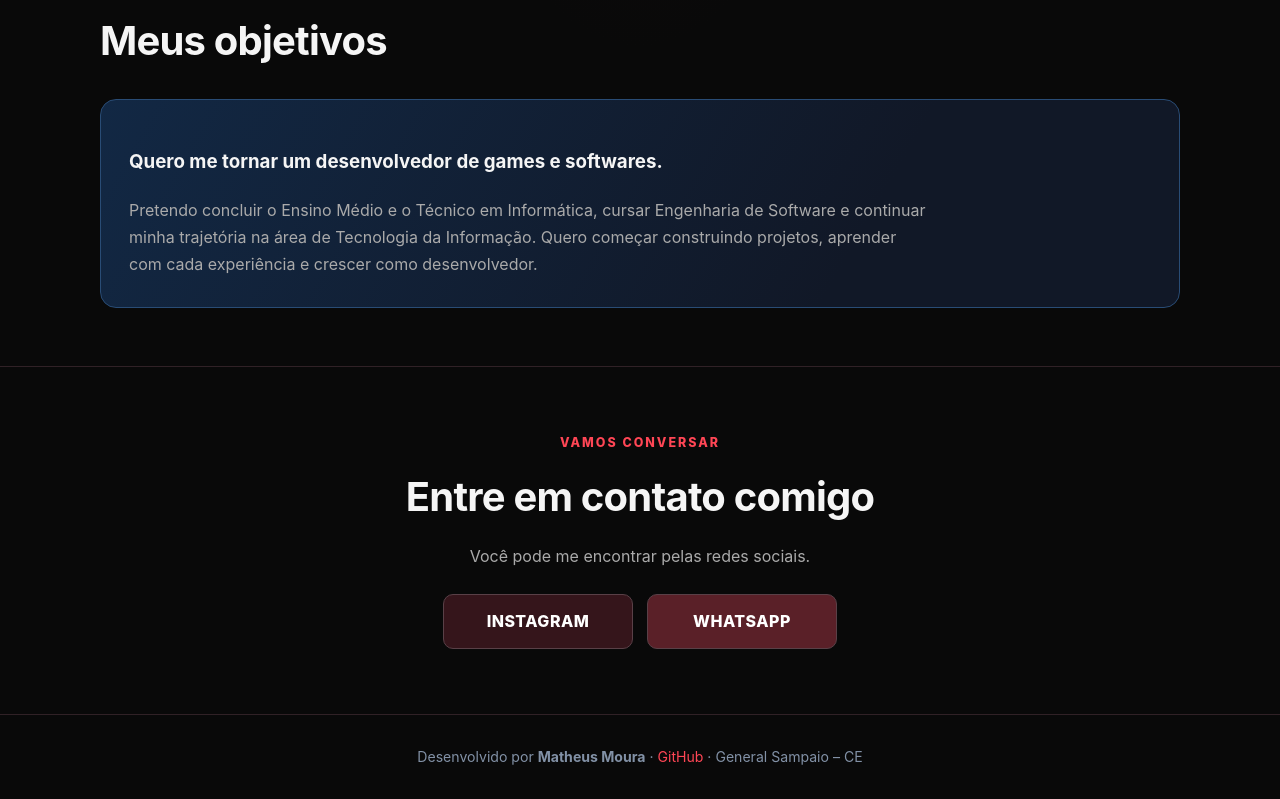
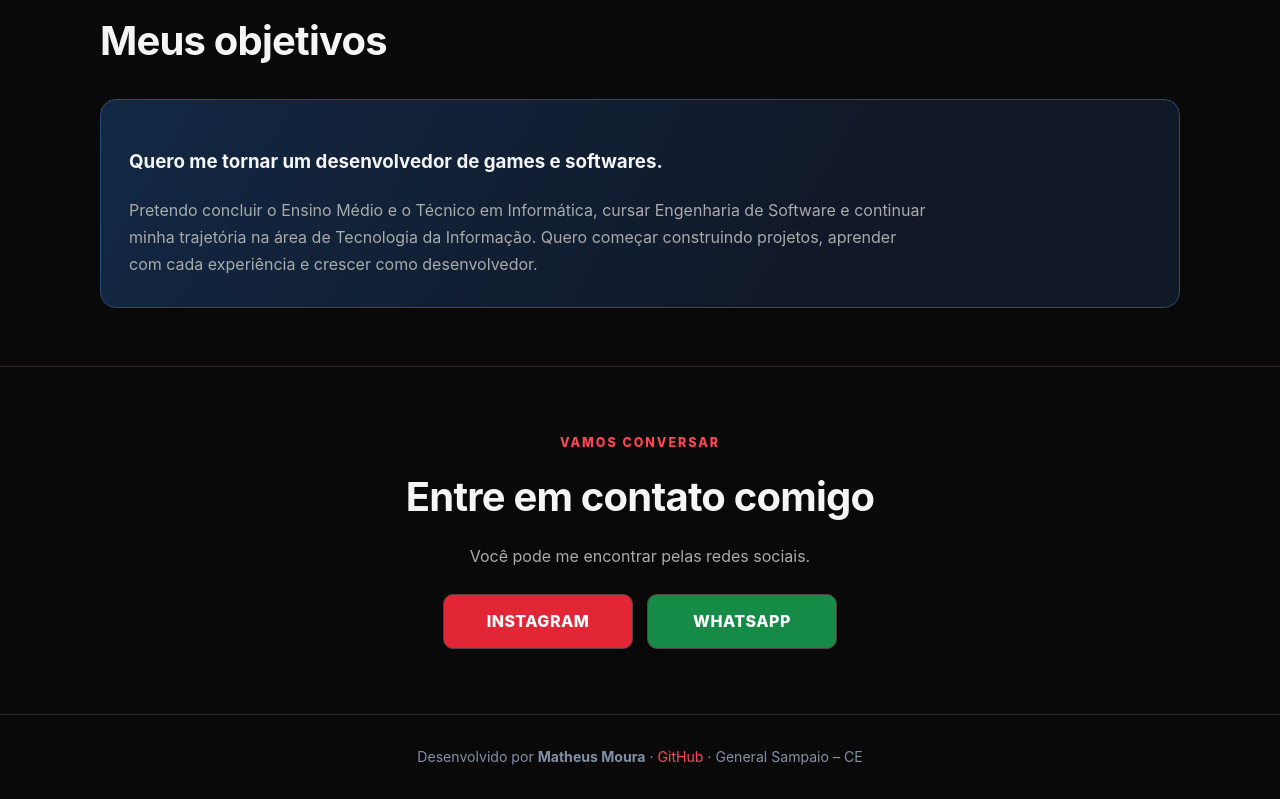
Before and after one commit to matheusmoura198/matheusmoura198, a plain HTML site: page index.html in a window 1280 px wide. Shown: the part 2568-3367 px from the top of the page. Drawn offline with Linux system fonts and the light colour scheme.

Commit message:
Ajusta cores dos botões de contato

```diff
--- a/index.html
+++ b/index.html
@@ -50,8 +50,8 @@ section h2{font-size:clamp(1.7rem,4vw,2.5rem);margin:10px 0 24px;letter-spacing:
 .contact-actions{display:flex;justify-content:center;gap:14px;flex-wrap:wrap;margin-top:24px}
 .contact-btn{display:inline-flex;align-items:center;justify-content:center;min-width:190px;padding:13px 22px;border-radius:10px;color:white;font-weight:850;letter-spacing:.5px;border:1px solid #594047;background:#35151b;transition:.2s}
 .contact-btn:hover{transform:translateY(-3px);border-color:var(--accent)}
-.contact-instagram{background:#35151b}
-.contact-whatsapp{background:#5a2028}
+.contact-instagram{background:#e32636}
+.contact-whatsapp{background:#168b48}
 footer{padding:30px 0;color:#8291a6;font-size:.88rem;text-align:center;border-top:1px solid var(--line)}
 footer a{color:var(--accent)}
 @media(max-width:760px){.hero{padding:55px 0 65px}.photo-front{height:340px;width:min(290px,78vw)}.hero-text .intro{font-size:.96rem}.grid,.interests{grid-template-columns:1fr}h1{letter-spacing:-1px}section:not(.contact){padding:42px 0}}
```
